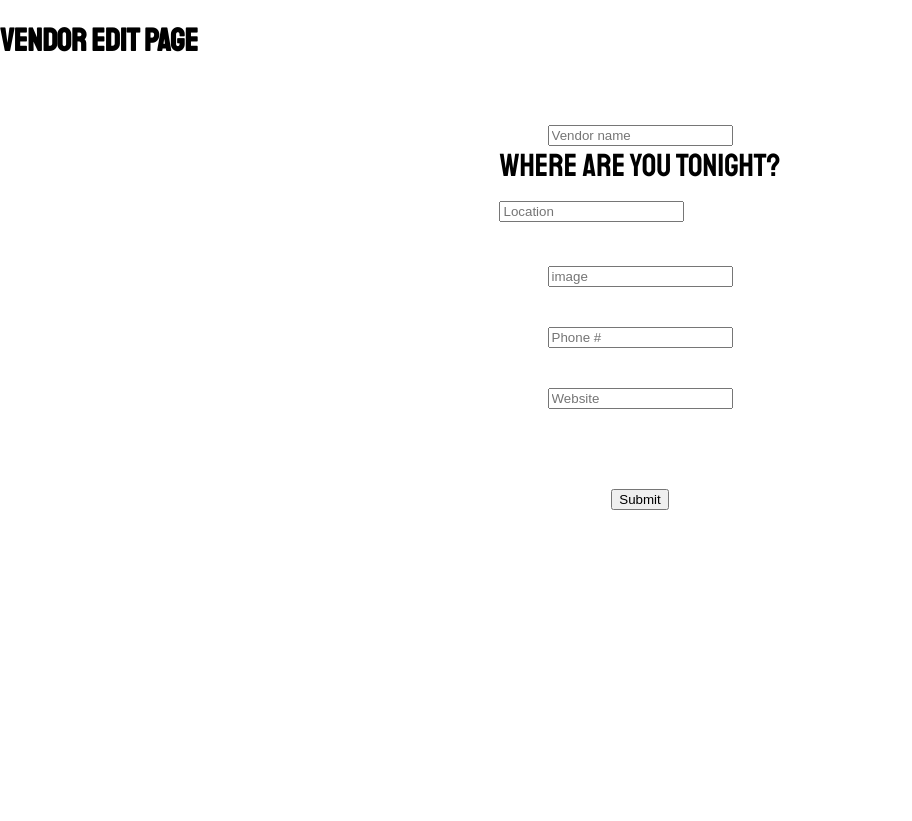
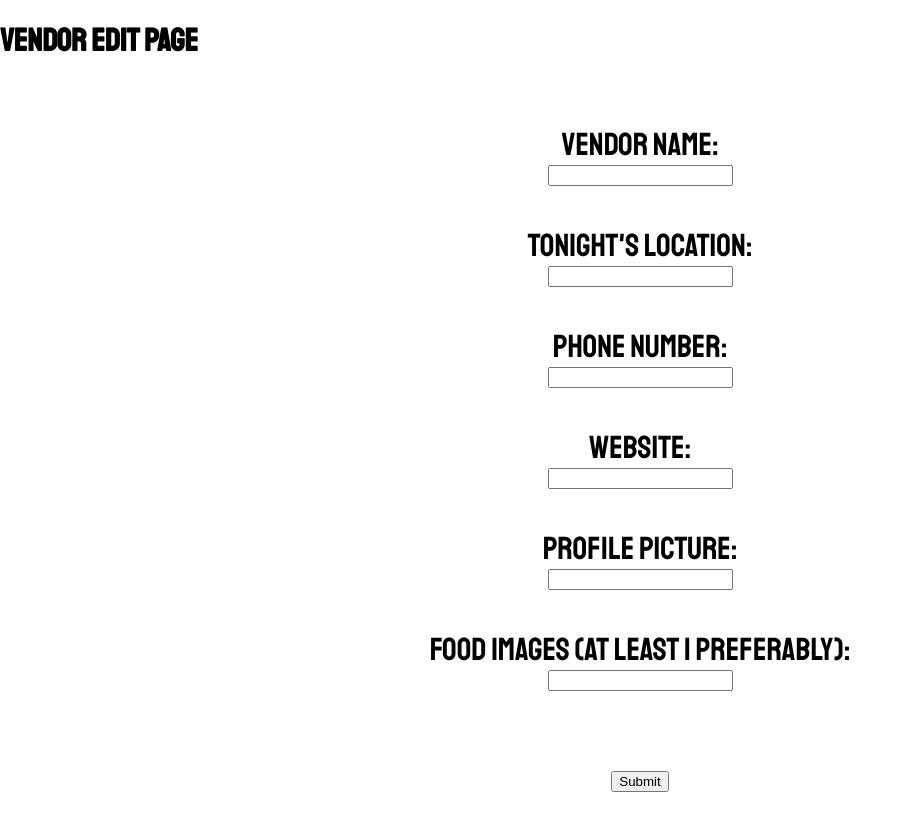
Before and after one commit to msiller455/GreenSpot, a React (Create React App) app: page /vendor/1/edit in a window 1280 px wide. Shown: the whole page, without its empty margins (0-912 px from the left). Built offline with nearby package versions, Linux system fonts and the light colour scheme; no server answers; a web font is replaced by a local one.

Commit message:
passes correct data to edit page, and sets up login to either redirect to show page or edit page depending on first time users.

```diff
--- a/src/App.js
+++ b/src/App.js
@@ -52,7 +52,9 @@ class App extends Component  {
       socket.on('google', user => {
           this.popup.close()
           this.setState({user, loggedIn: true})
-          this.props.history.push(`/vendor/${user.id}`)
+          user.created
+            ? this.props.history.push(`/vendor/${user.id}/edit`)
+            : this.props.history.push(`/vendor/${user.id}`)
       })
   }
 
@@ -83,7 +85,6 @@ class App extends Component  {
             e.preventDefault()
             this.popup = this.openPopup()
             this.checkPopup()
-            this.props.history.push("/vendor")
         }
     }
 
@@ -108,7 +109,7 @@ class App extends Component  {
           <Route exact path='/signup' component={ SignUp }/>
           <Route exact path='/main' component={ ShowPage }/>
           <Route exact path='/vendor/:id' component={ VendorProfile }/>
-          <Route exact path='/vendor/:id/edit' component={ EditPage }/>
+          <Route exact path='/vendor/:id/edit' component={() => <EditPage user={this.state.user}/> }/>
           <Route exact path='/vendorlist' component={ VendorList }/>
           <Route exact path='/maps' component={ Maps }/>
           <Route component={ my404 }/>
--- a/src/EditPage/EditPage.js
+++ b/src/EditPage/EditPage.js
@@ -6,13 +6,12 @@ const EditPage = (props) => {
             <div>
                 <h1>Vendor Edit Page</h1>
                 <form className="forms" onSubmit={props.vendorUpdate}>
-                    <input type="text" name="vendorName" placeholder="Vendor name"/>
-                    <label>WHERE ARE YOU TONIGHT? <br/>
-                        <input type="address" name="location" placeholder="Location"/>
-                    </label><br/>
-                    <input type="text" name="image" placeholder="image"/><br></br>
-                    <input type="number" name="phone" placeholder="Phone #"/><br></br>
-                    <input type="text" name="website" placeholder="Website"/><br></br>
+                    Vendor Name: <input type="text" name="vendorName"/><br/>
+                    Tonight's location: <input type="text" name="location"/><br/>
+                    Phone Number: <input type="text" name="phone"/><br/>
+                    Website: <input type="text" name="website"/><br/>
+                    Profile Picture: <input type="text" name="profilePic"/><br/>
+                    Food images (At least 1 preferably): <input type="text" name="image"/><br/>
                     <br/>
                     <input type="Submit"/>
                 </form>
```
